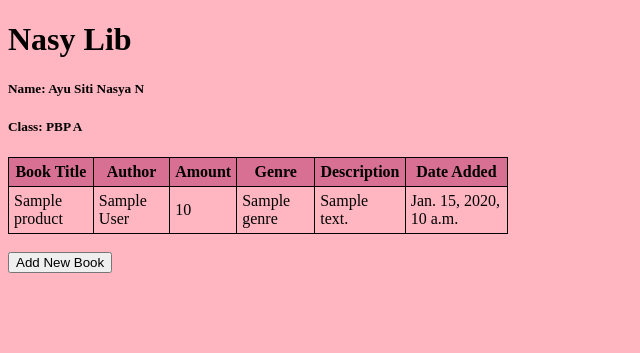
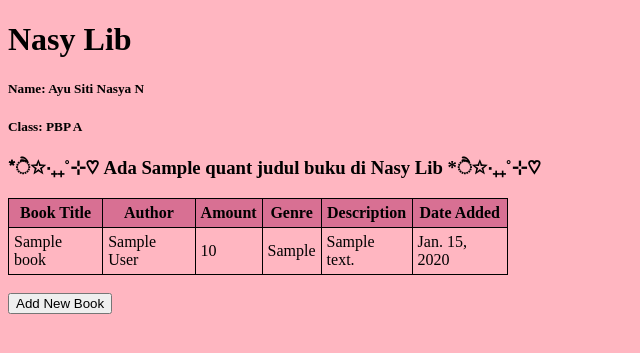
Before and after one commit to Nsyay/nasy-lib, a Django app: template main/templates/main.html in a window 1280 px wide. Shown: the top 353 px of the page, without its empty margins (0-640 px from the left). Run offline with Django 4.2, Linux system fonts and the light colour scheme; tables that the repository leaves empty hold one stand-in row (values such as "Sample post"); the template is opened without the code that fills it: values that come from a table or form of the project are taken from there, most other values are stand-ins (such as "Sample title", 1, 10 or a date in 2020).

Commit message:
tugas 3 done

```diff
--- a/main/models.py
+++ b/main/models.py
@@ -2,9 +2,9 @@ from django.db import models
 
 # Create your models here.
 class Book(models.Model):
-    name = models.CharField(max_length=255, default="Book Title")
-    author = models.TextField(default="-")
+    name = models.CharField(max_length=255, default="")
+    author = models.CharField(max_length=255, default="")
     amount = models.IntegerField(default=0)
-    genre = models.TextField(default="-")
-    description = models.TextField(default="-")
+    genre = models.CharField(max_length=255, default="")
+    description = models.TextField(default="")
     date_added = models.DateField(auto_now_add=True)
--- a/main/templates/book_entry.html
+++ b/main/templates/book_entry.html
@@ -7,13 +7,15 @@
     {% csrf_token %}
     <table>
         {{ form.as_table }}
-        <tr>
+        <tr">
             <td></td>
             <td>
-                <input type="submit" value="Add Product"/>
+                <input type="submit" value="Add Book"/>
             </td>
         </tr>
     </table>
 </form>
 
+
+
 {% endblock %}
--- a/main/templates/main.html
+++ b/main/templates/main.html
@@ -26,6 +26,8 @@
         <h5>Name: Ayu Siti Nasya N</h5>
         <h5>Class: PBP A</h5>
 
+        <h3>*ੈ✩‧₊₊˚⊹♡ Ada {{ quant }} judul buku di Nasy Lib *ੈ✩‧₊₊˚⊹♡</h3>
+
         <table class="tbl" style="width:500px;">
             <tr>
                 <th>Book Title</th>
@@ -36,14 +38,14 @@
                 <th>Date Added</th>
               </tr>
 
-            {% for product in products %}
+            {% for book in books %}
                 <tr>
-                    <td>{{ product.name }}</td>
-                    <td>{{ product.author }}</td>
-                    <td>{{ product.amount }}</td>
-                    <td>{{ product.genre }}</td>
-                    <td>{{ product.description }}</td>
-                    <td>{{ product.date_added }}</td>
+                    <td>{{ book.name }}</td>
+                    <td>{{ book.author }}</td>
+                    <td>{{ book.amount }}</td>
+                    <td>{{ book.genre }}</td>
+                    <td>{{ book.description }}</td>
+                    <td>{{ book.date_added }}</td>
                 </tr>
             {% endfor %}
         </table>
--- a/main/tests.py
+++ b/main/tests.py
@@ -3,9 +3,9 @@ from django.test import TestCase, Client
 # Create your tests here.
 class mainTest(TestCase):
     def test_main_url_is_exist(self):
-        response = Client().get('/main/')
+        response = Client().get('/')
         self.assertEqual(response.status_code, 200)
 
     def test_main_using_main_template(self):
-        response = Client().get('/main/')
+        response = Client().get('/')
         self.assertTemplateUsed(response, 'main.html')
--- a/main/views.py
+++ b/main/views.py
@@ -1,6 +1,7 @@
 from django.http import HttpResponseRedirect
 from django.http import HttpResponse
 from django.core import serializers
+from django.contrib import messages
 from main.forms import BookForm
 from django.urls import reverse
 from django.shortcuts import render
@@ -10,8 +11,10 @@ from main.models import Book
 # Create your views here.
 def show_main(request):
     books = Book.objects.all()
+    quant = Book.objects.all().count()
     context = {
-        'books' : books
+        'books' : books,
+        'quant' : quant
     }
 
     return render(request, "main.html", context)
@@ -21,6 +24,7 @@ def book_entry(request):
 
     if form.is_valid() and request.method == "POST":
         form.save()
+        messages.success(request, 'book successfully added!')
         return HttpResponseRedirect(reverse('main:show_main'))
 
     context = {'form': form}
```
Also changed, not shown: README.md, html_postman.png (added), json_postman.png (added), jsonbyid_postman.png (added), main/migrations/0006_alter_book_author_alter_book_genre.py (added), main/migrations/0007_alter_book_author_alter_book_description_and_more.py (added), xml_postman.png (added), xmlbyid_postman.png (added).
